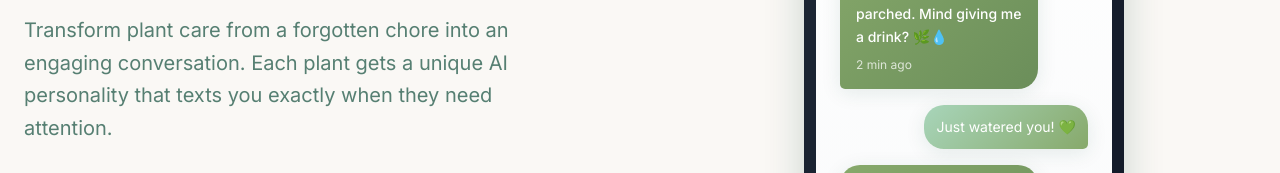
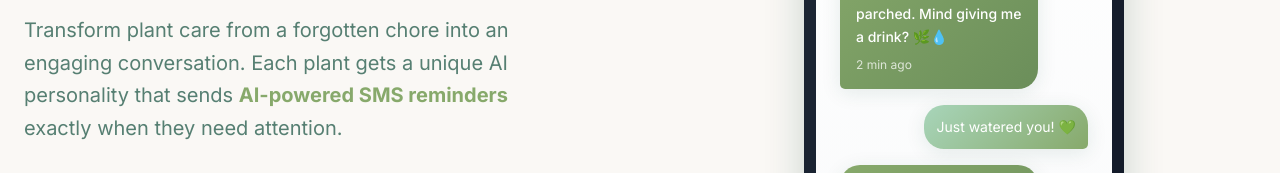
Before and after one commit to bawmal/lingoleaf, a plain HTML site: page index.html in a window 1280 px wide. Shown: the part 334-507 px from the top of the page. Drawn offline with nearby package versions, Linux system fonts and the light colour scheme.

Commit message:
Emphasize AI-powered SMS reminders in hero section
- Updated hero description to highlight 'AI-powered SMS reminders'
- Bold sage green styling for premium positioning
- Consistent messaging with technology focus
- Justifies subscription pricing with clear delivery method

```diff
--- a/index.html
+++ b/index.html
@@ -115,7 +115,7 @@
                     </h1>
 
                     <p class="text-xl text-forest/70 leading-relaxed max-w-lg">
-                        Transform plant care from a forgotten chore into an engaging conversation. Each plant gets a unique AI personality that texts you exactly when they need attention.
+                        Transform plant care from a forgotten chore into an engaging conversation. Each plant gets a unique AI personality that sends <strong class="text-sage">AI-powered SMS reminders</strong> exactly when they need attention.
                     </p>
 
                     <div class="flex justify-center">
```
